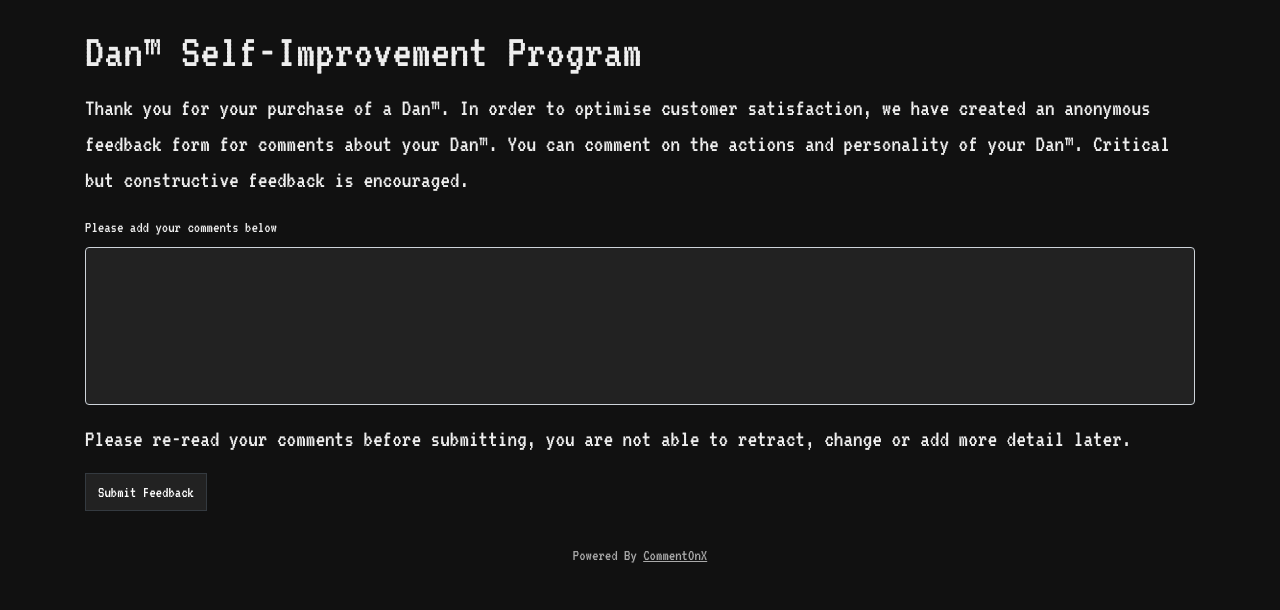
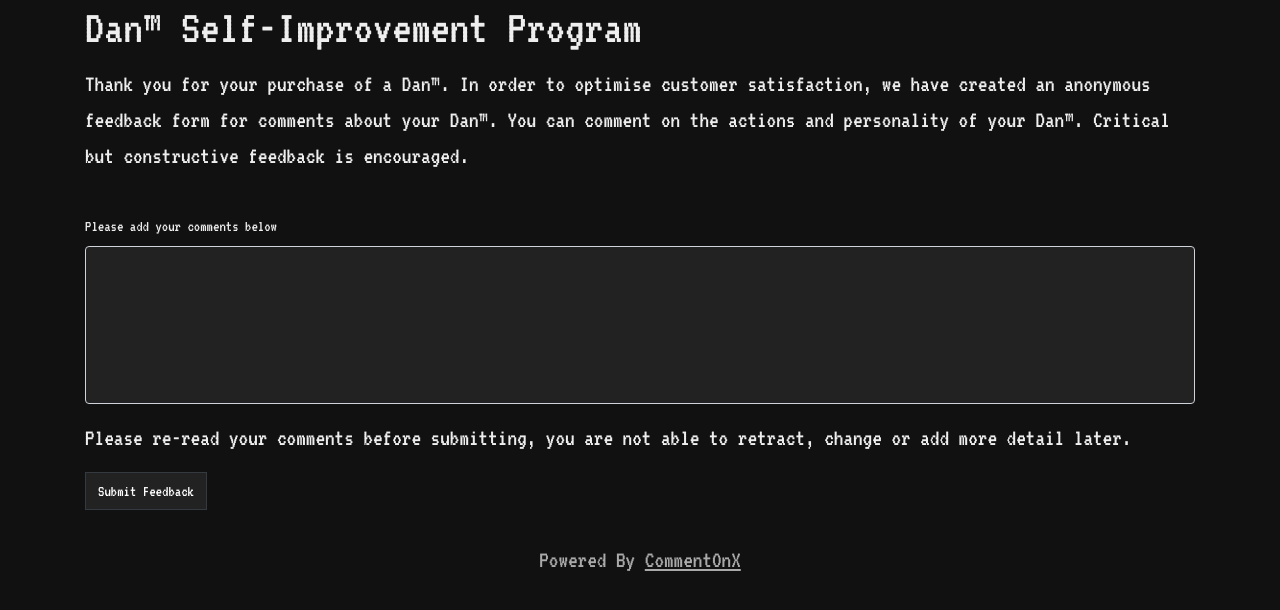
Before and after one commit to trickeydan/commentonx, a Flask app: page / in a window 1280 px wide. Shown: the top 610 px of the page. Run offline with Flask 2, Linux system fonts and the light colour scheme; style sheets or scripts are compiled from the project's sources; some libraries are stand-ins or nearby versions.

Commit message:
Convert to use SCSS

```diff
--- a/commentonx/__init__.py
+++ b/commentonx/__init__.py
@@ -1,4 +1,5 @@
 from flask import Flask
+from flask_scss import Scss
 
 from commentonx.config import config
 
@@ -11,4 +12,6 @@ if 'VIEW_CONFIG' in app.config:
 else:
     app.jinja_env.globals['VIEW_CONFIG'] = {}
 
+Scss(app)
+
 from commentonx import views
--- /dev/null
+++ b/commentonx/assets/style.scss
@@ -0,0 +1,52 @@
+$colour-dark: #111111;
+$colour-grey: #222222;
+$colour-text-light: #eeeeee;
+$colour-footer-text: #aaaaaa;
+
+$font: 'VT323', 'monospace';
+
+body {
+  background-color: $colour-dark;
+  border: 0;
+  resize: none;
+  outline: none;
+}
+
+.commentonx {
+  font-family: $font;
+  color: $colour-text-light;
+  & div {
+    padding-top: 1.5em;
+  }
+
+  footer {
+    margin-top: 2em;
+    color: $colour-footer-text;
+  }
+
+  h1 {
+    font-size: 3em;
+  }
+
+  p {
+    font-size:1.5em;
+  }
+
+  textarea {
+    background-color: $colour-grey;
+    color: $colour-text-light;
+    resize: none;
+    font-size: 1.2em;
+    width: 100%;
+
+    &:focus {
+      color: $colour-text-light;
+      background-color: $colour-grey;
+    }
+  }
+
+  button {
+    border-radius: 0;
+    background-color: $colour-grey;
+  }
+}
--- a/commentonx/templates/base.html
+++ b/commentonx/templates/base.html
@@ -7,14 +7,15 @@
     <title>Comment on {{ VIEW_CONFIG["NAME"] }}</title>
     <link rel="stylesheet" href="https://cdnjs.cloudflare.com/ajax/libs/twitter-bootstrap/4.1.3/css/bootstrap.min.css">
     <link rel="stylesheet" href="https://fonts.googleapis.com/css?family=VT323">
+    <link rel="stylesheet" href="{{ url_for('static', filename='style.css') }}">
 </head>
 
-<body style="background-color: #111111;border: 0;resize: none;outline: none;">
-    <div class="container" style="padding-top: 1.5em;">
+<body>
+    <div class="container commentonx">
         {% block content %}{% endblock %}
-        <div>
-            <p class="text-center" style="margin-top: 2em;font-family: 'VT323';color: #aaaaaa;">Powered By&nbsp;<a href="#" style="color: #aaaaaa;text-decoration: underline;">CommentOnX</a></p>
-        </div>
+        <footer>
+            <p class="text-center footer"> Powered By&nbsp;<a href="https://github.com/trickeydan/commentonx" style="color: #aaaaaa;text-decoration: underline;">CommentOnX</a></p>
+        </footer>
     </div>
     <script src="https://cdnjs.cloudflare.com/ajax/libs/jquery/3.3.1/jquery.min.js"></script>
     <script src="https://cdnjs.cloudflare.com/ajax/libs/twitter-bootstrap/4.1.3/js/bootstrap.bundle.min.js"></script>
--- a/commentonx/templates/index.html
+++ b/commentonx/templates/index.html
@@ -1,13 +1,14 @@
 {% extends 'base.html' %}
 
 {% block content %}
-    <h1 style="font-family: 'VT323';color: #eeeeee;font-size: 3em;">{{ VIEW_CONFIG["NAME"] }}&trade; Self-Improvement Program</h1>
-    <p style="font-family: 'VT323';color: #eeeeee;font-size: 1.5em;">Thank you for your purchase of a {{ VIEW_CONFIG["NAME"] }}&trade;. In order to optimise customer satisfaction, we have created an anonymous feedback form for comments about your {{ VIEW_CONFIG["NAME"] }}&trade;. You can comment on the actions and personality of your {{ VIEW_CONFIG["NAME"] }}&trade;. Critical but constructive feedback
+    <h1>{{ VIEW_CONFIG["NAME"] }}&trade; Self-Improvement Program</h1>
+    <p>Thank you for your purchase of a {{ VIEW_CONFIG["NAME"] }}&trade;. In order to optimise customer satisfaction, we have created an anonymous feedback form for comments about your {{ VIEW_CONFIG["NAME"] }}&trade;. You can comment on the actions and personality of your {{ VIEW_CONFIG["NAME"] }}&trade;. Critical but constructive feedback
         is encouraged.</p>
     <form>
-        <div class="form-group"><label style="color: #eeeeee;font-family: 'VT323';">Please add your comments below</label><textarea class="form-control" style="background-color: #222222;outline: 0;outline-color: transparent;font-family: 'VT323';resize: none;color: #eeeeee;font-size: 1.2em;width: 100%;"
-                rows="5" cols="0"></textarea></div>
-        <p style="font-family: 'VT323';color: #eeeeee;font-size: 1.5em;">Please re-read your comments before submitting, you are not able to retract, change or add more detail later.</p>
-        <button class="btn btn-dark" type="button" style="border-radius: 0;background-color: #222222;font-family: 'VT323';">Submit Feedback</button>
+        <div class="form-group"><label>Please add your comments below</label>
+            <textarea class="form-control" rows="5" cols="0"></textarea>
+        </div>
+        <p>Please re-read your comments before submitting, you are not able to retract, change or add more detail later.</p>
+        <button class="btn btn-dark" type="button">Submit Feedback</button>
     </form>
 {% endblock %}
```
Also changed, not shown: 4 other files.
